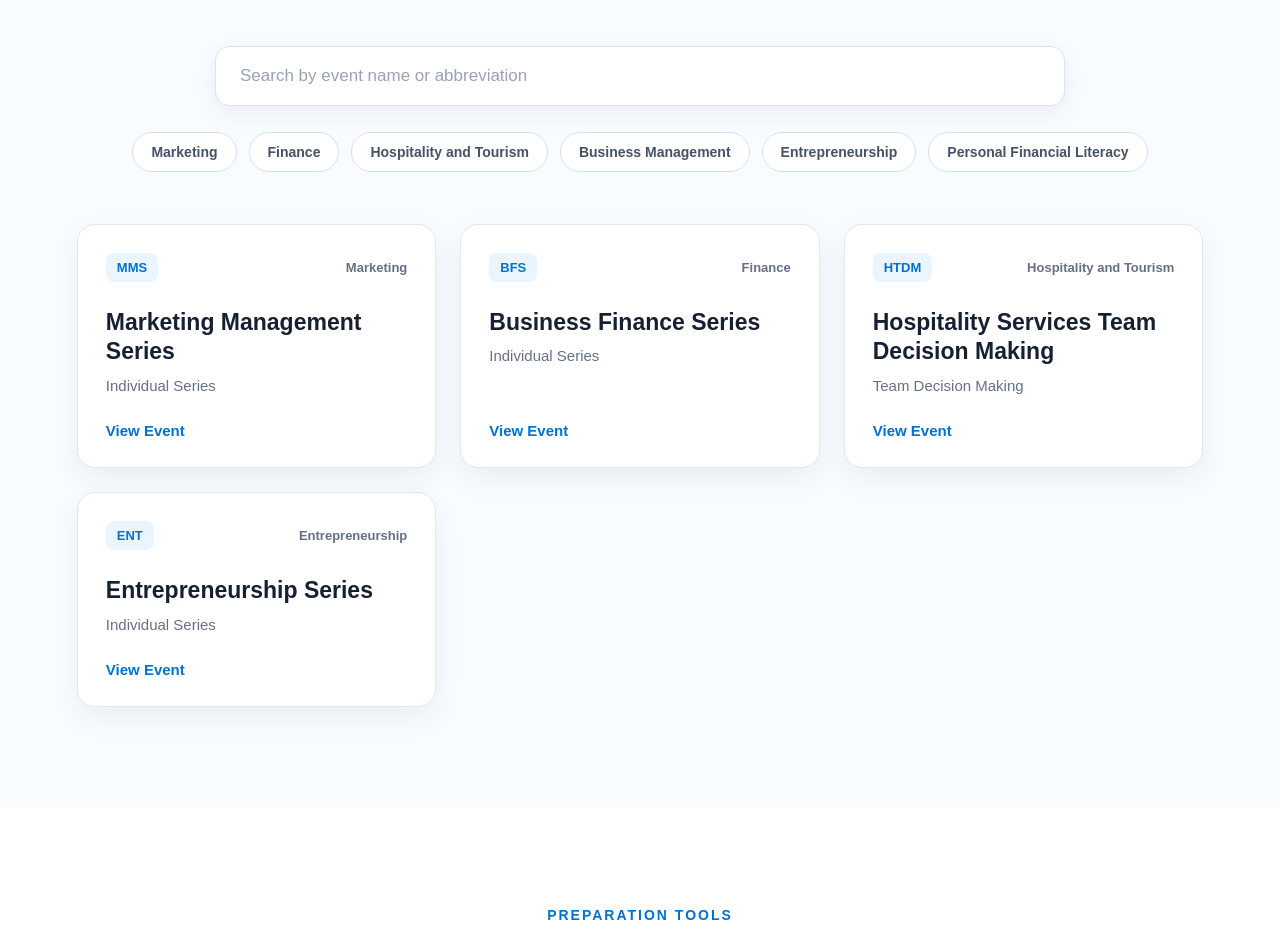
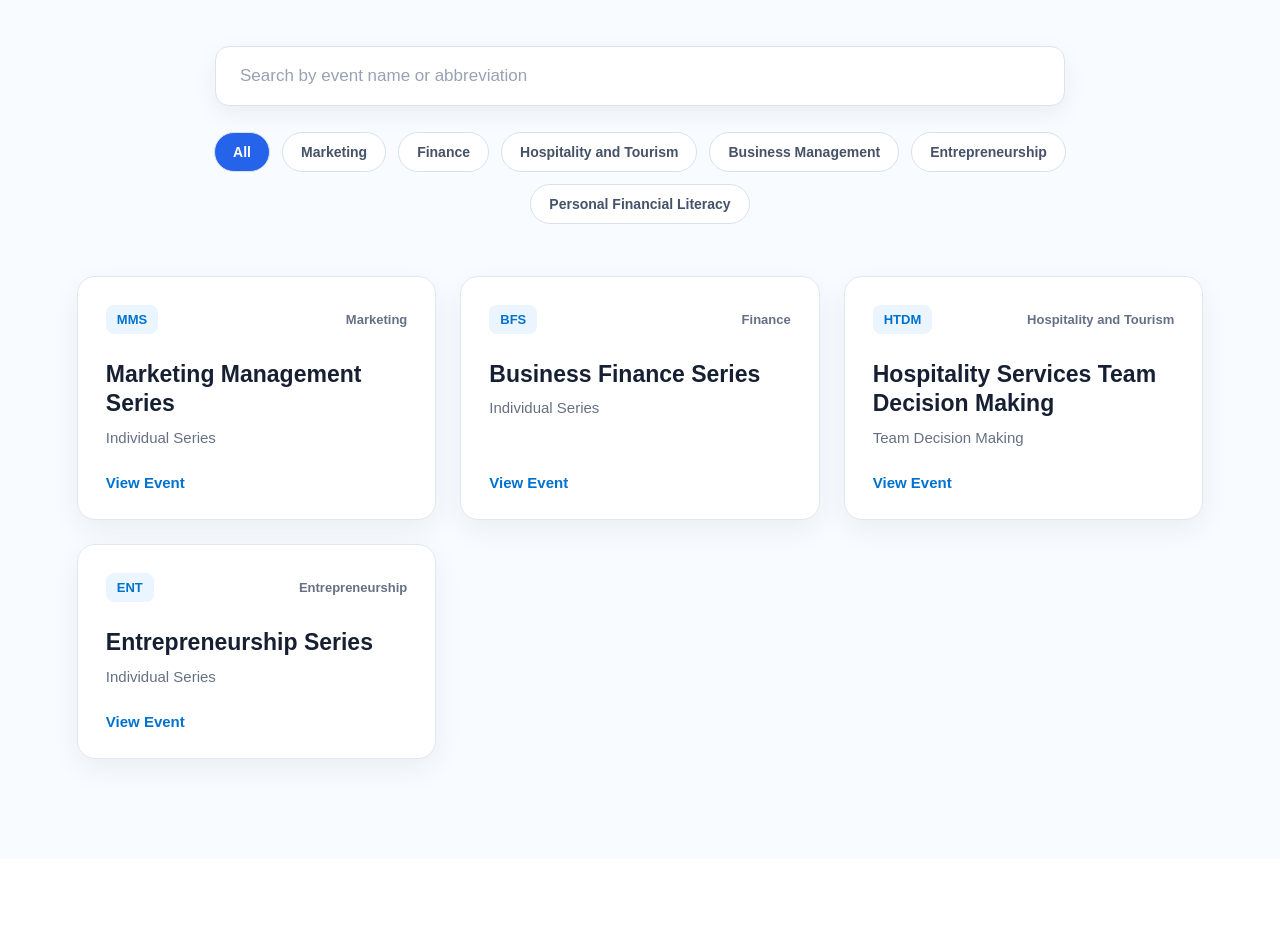
Before and after one commit to nirvith/deca-study-platform, a React (Vite) app: page / in a window 1280 px wide. Shown: the part 1023-1952 px from the top of the page. Built offline with nearby package versions, Linux system fonts and the light colour scheme.

Commit message:
Added Event cluster filters and styling

```diff
--- a/src/App.css
+++ b/src/App.css
@@ -1014,3 +1014,8 @@
     grid-template-columns: 1fr;
   }
 }
+
+.cluster-filters button.active {
+    background-color:#2563eb;
+    color: white;
+}
--- a/src/components/EventFinder.jsx
+++ b/src/components/EventFinder.jsx
@@ -7,13 +7,19 @@ import { useState } from "react"
 function EventFinder() {
 
     const [search, setSearch] = useState("")
+    const [selectedCluster, setSelectedCluster] = useState("All")
 
     const filteredEvents = events.filter((event) => {
-        return (
+        const matchesSearch = (
             event.name.toLowerCase().includes(search.toLowerCase()) ||
             event.abbreviation.toLowerCase().includes(search.toLowerCase())
         )
+        const matchesCluster =
+            selectedCluster === "All" || event.cluster === selectedCluster
+
+            return matchesSearch && matchesCluster
     })
+
 
     return (
 
@@ -31,12 +37,20 @@ function EventFinder() {
                 />
             </div>
             <div className="cluster-filters">
-                <button>Marketing</button>
-                <button>Finance</button>
-                <button>Hospitality and Tourism</button>
-                <button>Business Management</button>
-                <button>Entrepreneurship</button>
-                <button>Personal Financial Literacy</button>
+                <button onClick={() => setSelectedCluster("All")}
+                        className={selectedCluster === "All" ? "active" : ""}>All</button>
+                <button onClick={() => setSelectedCluster("Marketing")}
+                        className={selectedCluster === "Marketing" ? "active" : ""}>Marketing</button>
+                <button onClick={() => setSelectedCluster("Finance")}
+                        className={selectedCluster === "Finance" ? "active" : ""}>Finance</button>
+                <button onClick={() => setSelectedCluster("Hospitality and Tourism")}
+                        className={selectedCluster === "Hospitality and Tourism" ? "active" : ""}>Hospitality and Tourism</button>
+                <button onClick={() => setSelectedCluster("Business Management")}
+                        className={selectedCluster === "Business Management" ? "active" : ""}>Business Management</button>
+                <button onClick={() => setSelectedCluster("Entrepreneurship")}
+                        className={selectedCluster === "Entrepreneurship" ? "active" : ""}>Entrepreneurship</button>
+                <button onClick={() => setSelectedCluster("Personal Financial Literacy")}
+                        className={selectedCluster === "Personal Financial Literacy" ? "active" : ""}>Personal Financial Literacy</button>
             </div>
             {filteredEvents.length === 0 && (
                 <p>No events found</p>
```
